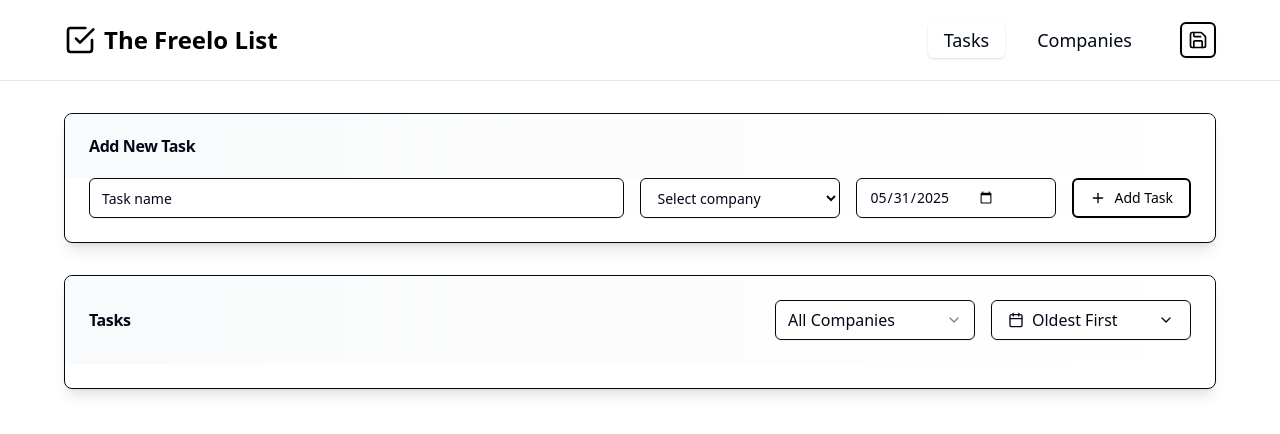
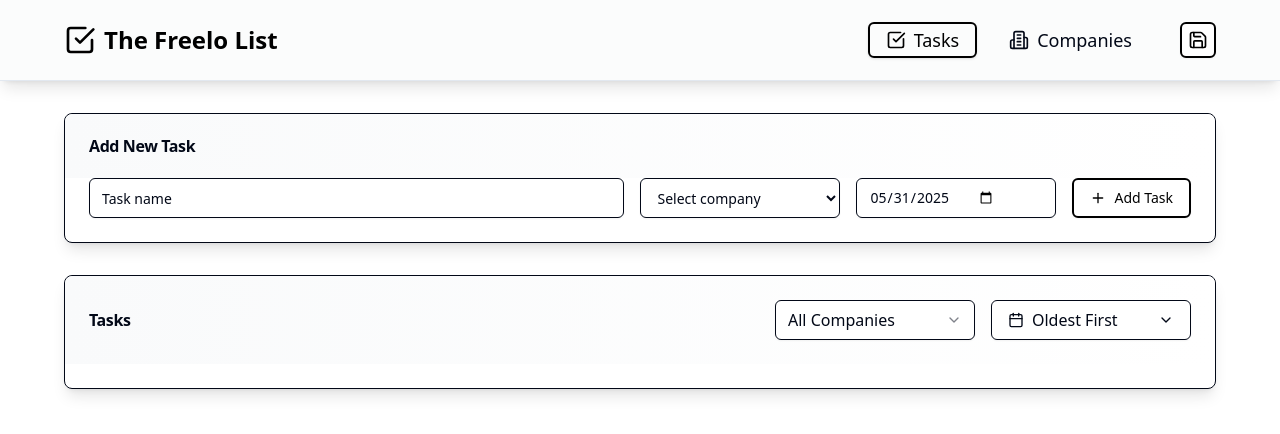
Before and after one commit to diegoavarela/task_list, a React (Vite) app: page / in a window 1280 px wide. Shown: the top 434 px of the page. Built offline with nearby package versions, Linux system fonts and the light colour scheme.

Commit message:
feat: enhance navbar UI - Add icons to navigation links (CheckSquare for Tasks, Building2 for Companies) - Add black border and hover effects for selected state - Improve navbar styling with gray background and shadow - Add smooth transitions and hover effects

```diff
--- a/src/components/layout/Layout.tsx
+++ b/src/components/layout/Layout.tsx
@@ -1,4 +1,4 @@
-import { Save } from 'lucide-react';
+import { Save, CheckSquare, Building2 } from 'lucide-react';
 import { Button } from '@/components/ui/button';
 import { useToast } from '@/components/ui/use-toast';
 
@@ -25,7 +25,7 @@ export function Layout({ currentPage, onPageChange, children, onSave, saveError
 
   return (
     <div className="min-h-screen bg-background">
-      <header className="sticky top-0 z-50 w-full border-b bg-background/95 backdrop-blur supports-[backdrop-filter]:bg-background/60">
+      <header className="sticky top-0 z-50 w-full border-b bg-gray-50/95 backdrop-blur supports-[backdrop-filter]:bg-gray-50/60 shadow-lg">
         <div className="container flex h-20 items-center">
           <div className="flex items-center gap-2">
             <svg
@@ -47,15 +47,25 @@ export function Layout({ currentPage, onPageChange, children, onSave, saveError
             <Button
               variant={currentPage === 'tasks' ? 'default' : 'ghost'}
               onClick={() => onPageChange('tasks')}
-              className="text-lg font-medium"
+              className={`text-lg font-medium flex items-center gap-2 transition-all duration-300 ${
+                currentPage === 'tasks'
+                  ? 'border-2 border-black text-black hover:bg-black hover:text-white'
+                  : 'hover:bg-gray-100'
+              }`}
             >
+              <CheckSquare className="h-5 w-5" />
               Tasks
             </Button>
             <Button
               variant={currentPage === 'companies' ? 'default' : 'ghost'}
               onClick={() => onPageChange('companies')}
-              className="text-lg font-medium"
+              className={`text-lg font-medium flex items-center gap-2 transition-all duration-300 ${
+                currentPage === 'companies'
+                  ? 'border-2 border-black text-black hover:bg-black hover:text-white'
+                  : 'hover:bg-gray-100'
+              }`}
             >
+              <Building2 className="h-5 w-5" />
               Companies
             </Button>
             {onSave && (
@@ -63,7 +73,7 @@ export function Layout({ currentPage, onPageChange, children, onSave, saveError
                 variant="outline"
                 size="icon"
                 onClick={handleSave}
-                className="ml-4 border-2 border-black text-black hover:bg-black hover:text-white"
+                className="ml-4 border-2 border-black text-black hover:bg-black hover:text-white transition-all duration-300 hover:scale-110"
               >
                 <Save className="h-5 w-5" />
               </Button>
```
